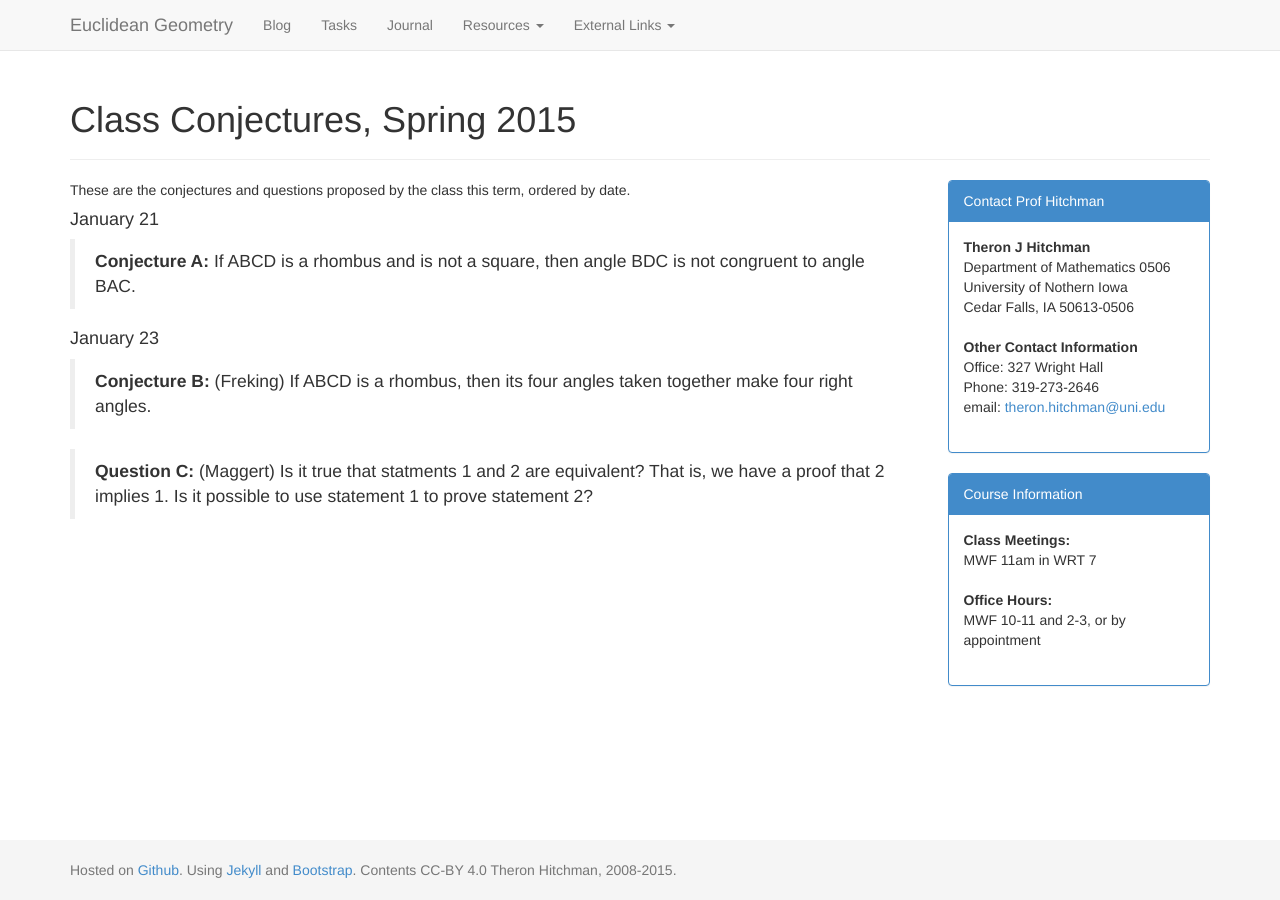
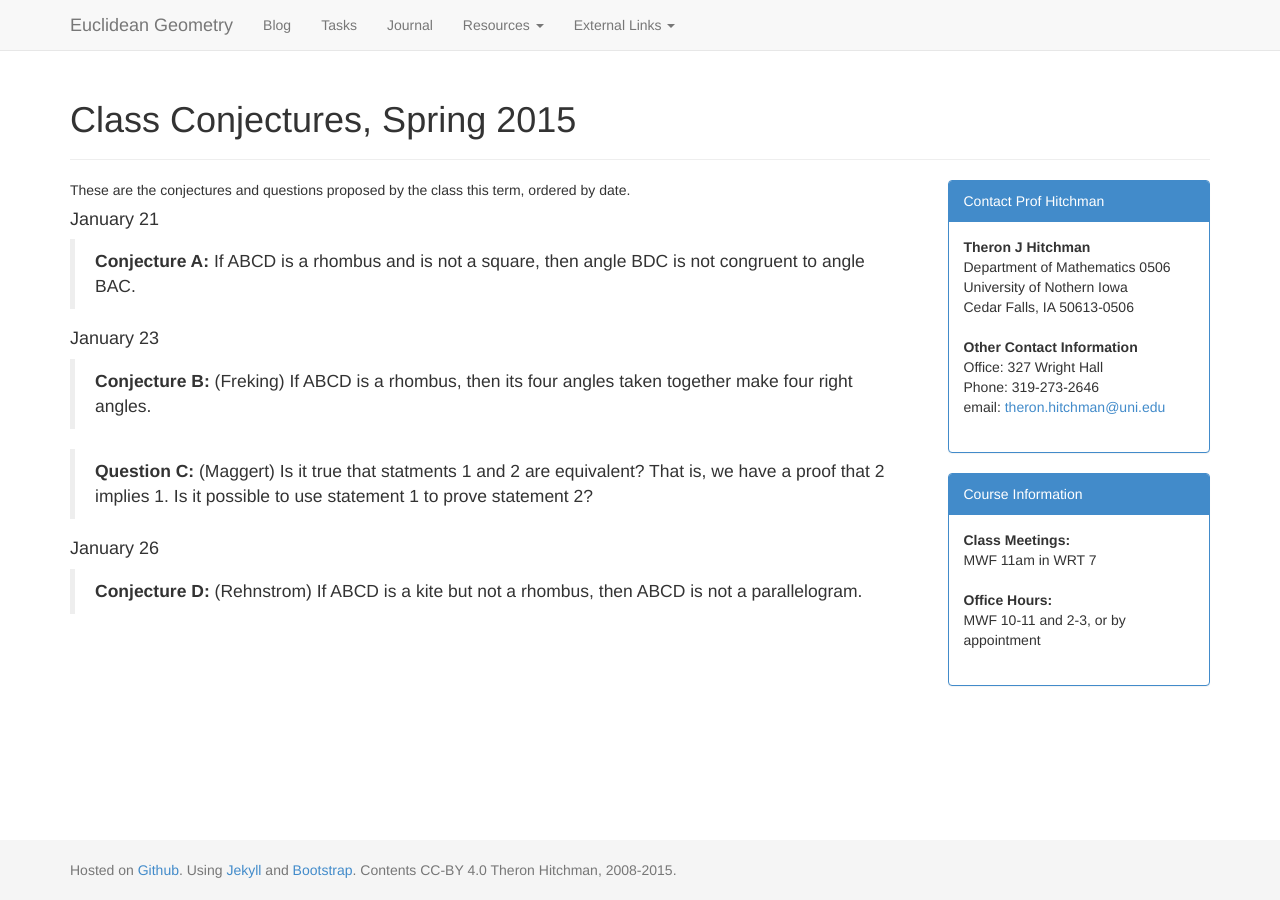
Before and after one commit to theronhitchman/euclidean-geometry, a Jekyll site: the page built from class/index.md, in a window 1280 px wide. Built offline with Jekyll 4.4.1, drawn with Linux system fonts in a browser that asks for light colours; nearby versions of some CDN libraries.

Commit message:
add post for 1/26 and update class conjecture list

```diff
--- a/class/index.md
+++ b/class/index.md
@@ -18,3 +18,8 @@ ordered by date.
 
 > **Question C:** (Maggert) Is it true that statments 1 and 2 are equivalent? That is,
 > we have a proof that 2 implies 1. Is it possible to use statement 1 to prove statement 2?
+
+#### January 26
+
+> **Conjecture D:** (Rehnstrom) If ABCD is a kite but not a rhombus, then ABCD is
+> not a parallelogram.
```
Also changed, not shown: _posts/2015-01-26-kite-troubles.md (added, +29 -0 lines).
